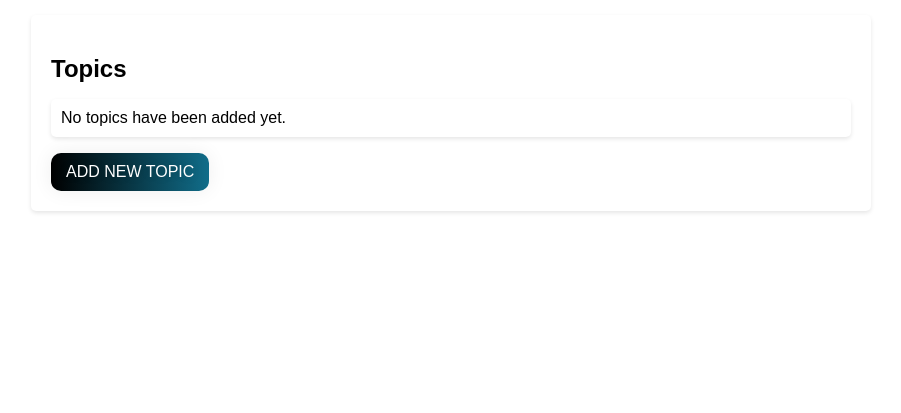
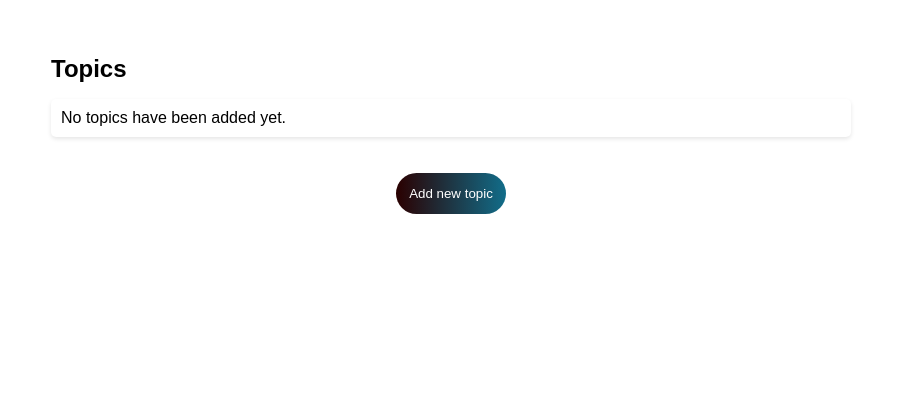
Before and after one commit to zhenyakul/TaskManagmentToolWebApp, a Django app: page /topics/ in a window 1280 px wide. Shown: the part 71-484 px from the top of the page, without its empty margins (189-1090 px from the left). Run offline with Django 4.2, Linux system fonts and the light colour scheme; the visitor is signed in with stand-in values (Sample User, id 1); data that the repository does not hold is empty.

Commit message:
add topic styles

```diff
--- a/TaskManagment/TMTool/static/css/index.css
+++ b/TaskManagment/TMTool/static/css/index.css
@@ -4,7 +4,6 @@ main div {
     background-color: white;
     padding: 20px;
     border-radius: 5px;
-    box-shadow: 0 2px 4px rgba(0, 0, 0, 0.1);
   }
 
   main h2 {
--- a/TaskManagment/TMTool/static/css/topics.css
+++ /dev/null
@@ -1,19 +0,0 @@
-.add-topic-button{
-    display: inline-block;
-    padding: 10px 15px 10px 15px;
-    text-align: center;
-    text-transform: uppercase;
-    transition: 0.5s;
-    background: linear-gradient(
-        90deg,
-        var(--c1, #000000),
-        var(--c2, #116f8c) 51%,
-        var(--c1, #13004d)
-      )
-      var(--x, 0) / 200%;
-    color: white;
-    text-shadow: 0px 0px 10px rgba(0, 0, 0, 0.2);
-    box-shadow: 0 0 20px #eee;
-    border-radius: 10px;
-    text-decoration: none;
-  }
--- /dev/null
+++ b/TaskManagment/TMTool/static/css/topicsupd.css
@@ -0,0 +1,32 @@
+.add-topic-link{
+    transition: 0.5s;
+    text-align: center;
+    margin-bottom: 10px;
+    background-color: white;
+    color: white;
+    padding: 10px;
+    border-radius: 50px;
+    border: 3px solid transparent;
+    background: linear-gradient(
+        90deg,
+        var(--c1, #2a0000),
+        var(--c2, #116f8c) 51%,
+        var(--c1, #bba5fc)
+      )
+      var(--x, 0) / 200% border-box;
+    -webkit-mask-composite: xor;
+    mask-composite: exclude;
+}
+
+
+
+.add-topic-link:hover {
+    --x: 100%;
+  }
+
+
+.add-new-topic-container{
+    display: flex;
+    align-items: center;
+    justify-content: center;
+}
--- a/TaskManagment/TMTool/templates/TMTool/base.html
+++ b/TaskManagment/TMTool/templates/TMTool/base.html
@@ -7,8 +7,11 @@
     <link rel="stylesheet" href='{% static "css/styles.css" %}' />
     <link rel="stylesheet" href='{% static "css/index.css" %}' />
     <link rel="stylesheet" href='{% static "css/footer.css" %}' />
-    <link rel="stylesheet" href='{% static "css/topics.css" %}' />
     <link rel="stylesheet" href='{% static "css/select.css" %}' />
+    <link rel="stylesheet" href='{% static "css/deltopics.css" %}' />
+    <link rel="stylesheet" href='{% static "css/topicsupd.css" %}' />
+
+
 
 
     <meta
--- a/TaskManagment/TMTool/templates/TMTool/new_topic.html
+++ b/TaskManagment/TMTool/templates/TMTool/new_topic.html
@@ -5,7 +5,7 @@
 <form action="{% url 'TMTool:new_topic' %}" method="post">
     {% csrf_token %}
     {{ form.as_p }}
-    <button class="add-topic-button" name="submit">Add topic</button>
+    <button class="add-topic-link" name="submit">Add topic</button>
 </form>
 
 {% endblock content %}
--- a/TaskManagment/TMTool/templates/TMTool/topics.html
+++ b/TaskManagment/TMTool/templates/TMTool/topics.html
@@ -4,18 +4,22 @@
 <ul class="topics-list">
   {% for topic in topics %}
   <li>
-    <a href="{% url 'TMTool:topic' topic.id %}">{{ topic }}</a>
-    <form action="{% url 'TMTool:delete_topic' topic.id %}" method="post">
-      {% csrf_token %}
-      <input type="submit" value="delete topic" />
-    </form>
+    <div class="topics-container">
+      <a href="{% url 'TMTool:topic' topic.id %}">{{ topic }}</a>
+      <form action="{% url 'TMTool:delete_topic' topic.id %}" method="post">
+        {% csrf_token %}
+        <button class="del-topic-button" type="submit">Delete topic</button>
+      </form>
+    </div>
   </li>
   {% empty %}
   <li>No topics have been added yet.</li>
   {% endfor %}
 </ul>
+<div class="add-new-topic-container">
+  <form action="{% url 'TMTool:new_topic' %}" method="get">
+    <button type="submit" class="add-topic-link">Add new topic</button>
+  </form>
+</div>
 
-<a href="{% url 'TMTool:new_topic' %}" class="add-topic-button"
-  >Add new topic</a
->
 {% endblock content %}
--- a/TaskManagment/users/templates/users/register.html
+++ b/TaskManagment/users/templates/users/register.html
@@ -2,7 +2,7 @@
 
 <div class="center-container">
   <form class="form" method="post" action="{% url 'users:register' %}">
-    {% csrf_token %} {{ form.as_p }}
+    {% csrf_token %} {{ form.as_input }}
 
     <button name="submit" class="btn btn-primary">Register</button>
 
```
Also changed, not shown: TaskManagment/TMTool/static/css/deltopics.css (added, +29 -0 lines).
